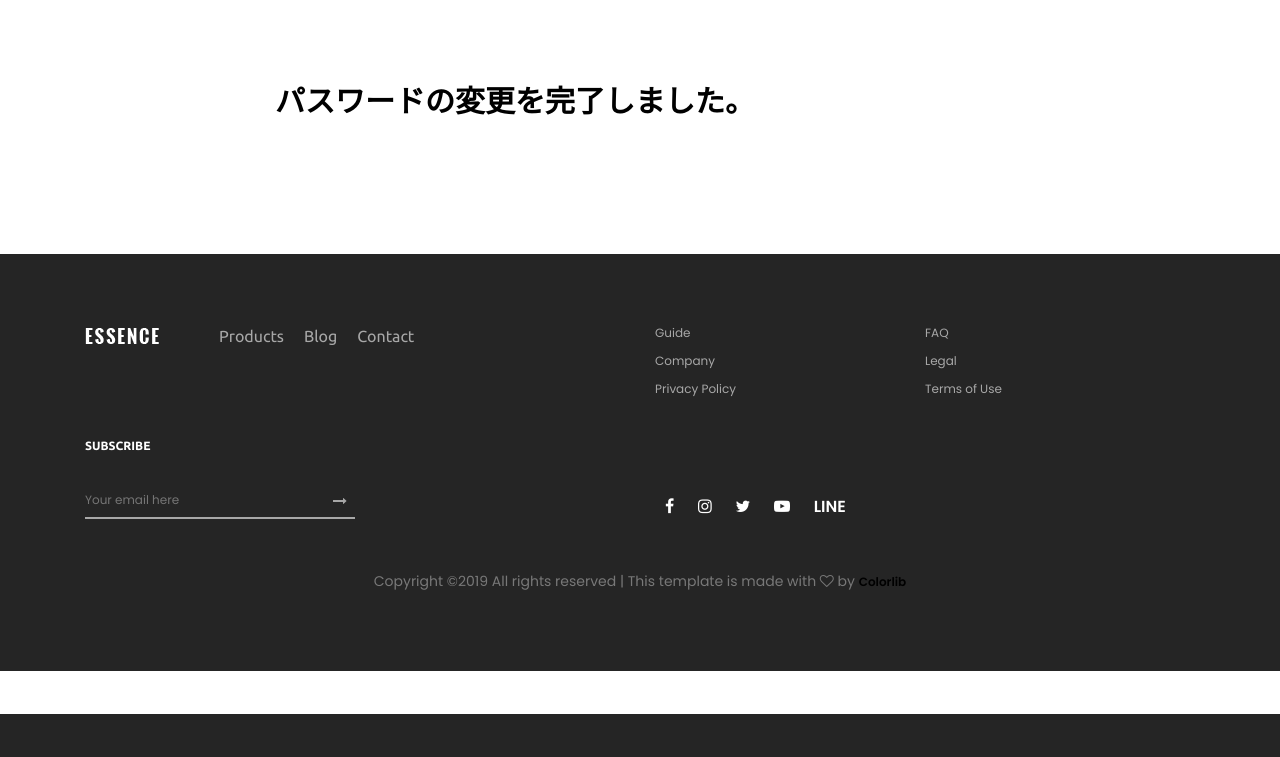
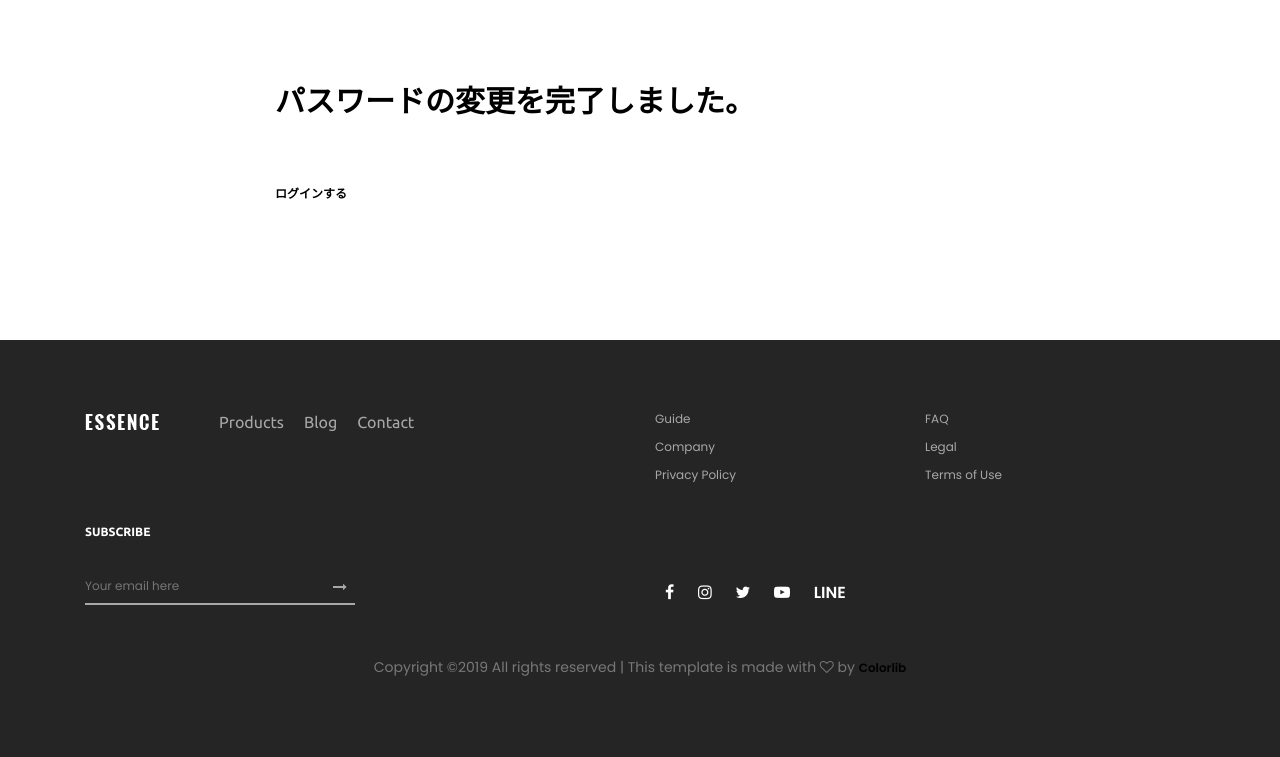
Before and after one commit to marush-in/ec, a Django app: a page that uses app/templates/account/password_reset_from_key_done.html in a window 1280 px wide. Shown: the part 86-843 px from the top of the page. Before the commit the page ends 800 px from the top, so only its background shows below. Run offline with Django 3.2, Linux system fonts and the light colour scheme; data comes from the database, SQL or seed files in the repository; data that the repository does not hold is empty; some libraries are stand-ins or nearby versions; some web fonts are replaced.

Commit message:
完了ページにログインページのリンクをつけた

```diff
--- a/app/templates/account/password_reset_from_key_done.html
+++ b/app/templates/account/password_reset_from_key_done.html
@@ -21,6 +21,7 @@
           <div class="regular-page-content-wrapper section-padding-80">
             <div class="regular-page-text">
               <h2>パスワードの変更を完了しました。</h2>
+              <p><a href="/accounts/login">ログインする</a></p>
             </div>
           </div>
         </div>
```
